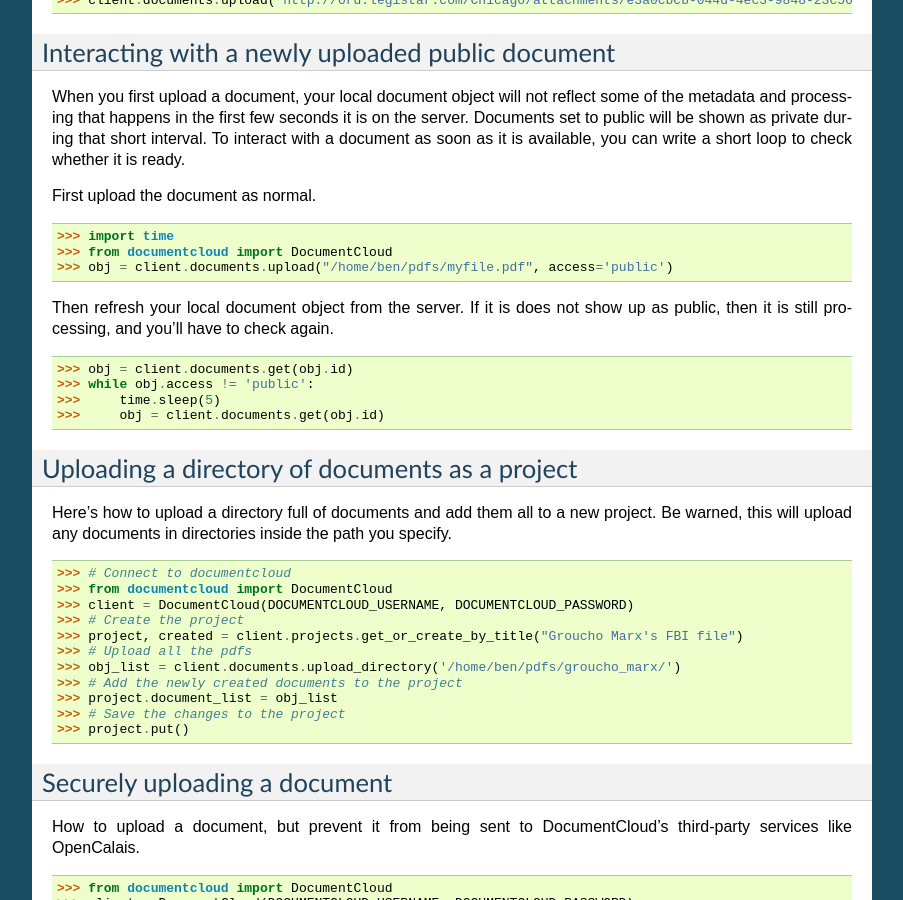
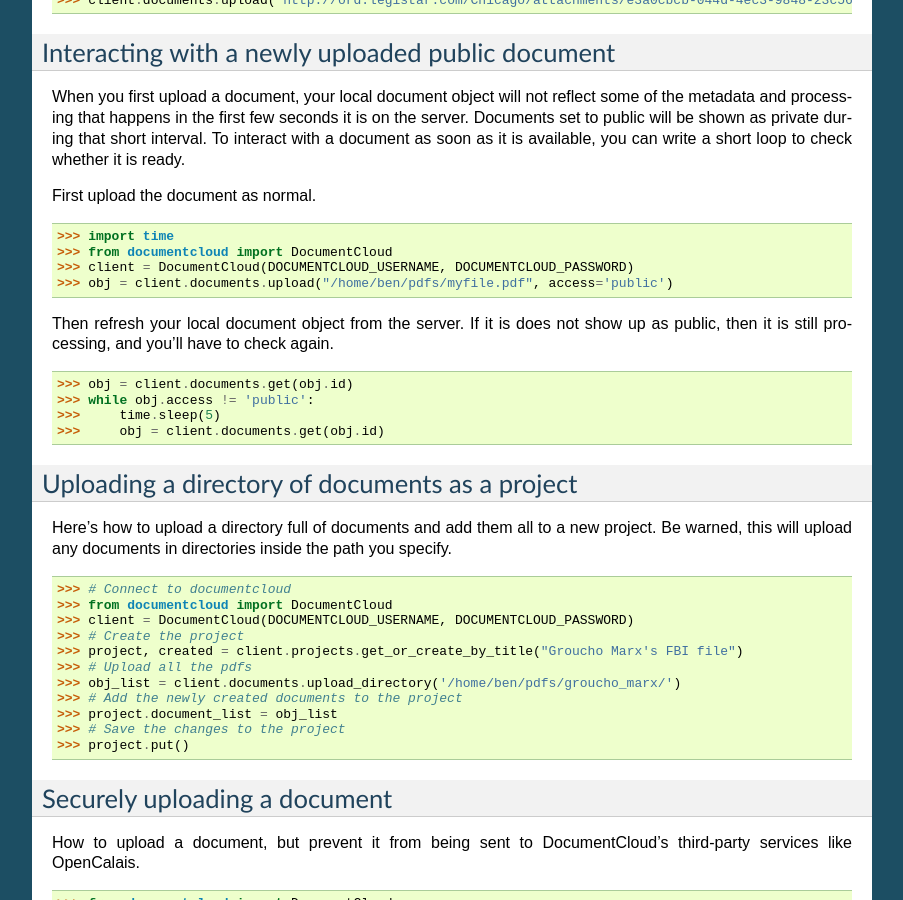
Before and after one commit to datadesk/python-documentcloud, a Sphinx documentation site: the page built from docs/gettingstarted.rst, in a window 1280 px wide and 900 px high, scrolled down 1645 px. Shown: the whole window, without its empty margins (198-1101 px from the left). Built offline with Sphinx 7.4.7, drawn with Linux system fonts in a browser that asks for light colours.

Commit message:
this should explicitly create a client
Sorry, I skipped this step in my last PR but it might be confusing if this section doesn't create a client

```diff
--- a/docs/gettingstarted.rst
+++ b/docs/gettingstarted.rst
@@ -91,6 +91,7 @@
 
     >>> import time
     >>> from documentcloud import DocumentCloud
+    >>> client = DocumentCloud(DOCUMENTCLOUD_USERNAME, DOCUMENTCLOUD_PASSWORD)
     >>> obj = client.documents.upload("/home/ben/pdfs/myfile.pdf", access='public')
 
 Then refresh your local document object from the server. If it is does not show up as public, then it is still processing, and you'll have to check again. ::
```
